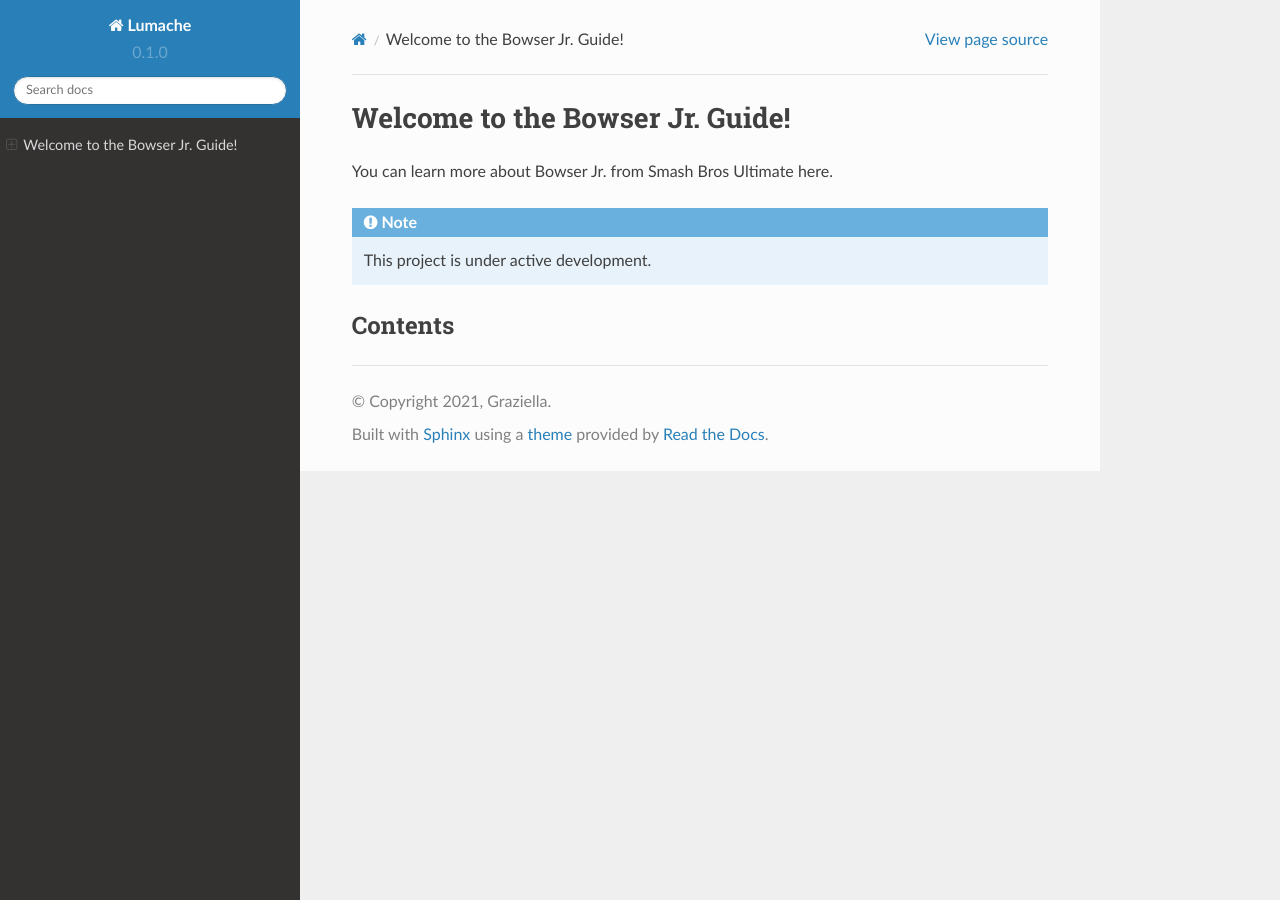
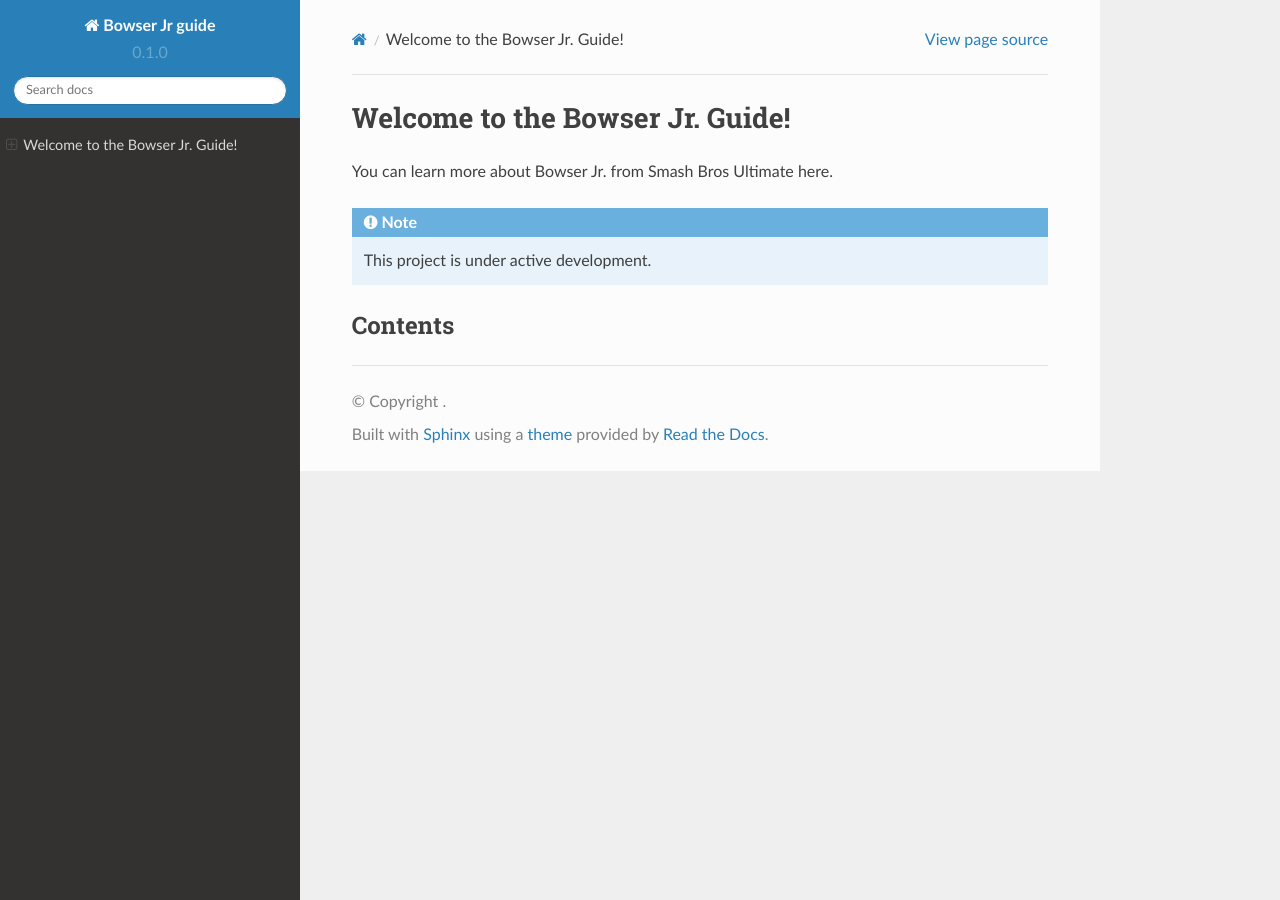
Before and after one commit to the-potatocouch/bowser-jr, a Sphinx documentation site: the page built from docs/source/index.rst, in a window 1280 px wide. Built offline with Sphinx 7.4.7 and the Read the Docs theme 2.0.0, drawn with Linux system fonts in a browser that asks for light colours; pages that are not in the unit, such as notebooks, are missing from menus.

Commit message:
Update conf.py

```diff
--- a/docs/source/conf.py
+++ b/docs/source/conf.py
@@ -2,9 +2,8 @@
 
 # -- Project information
 
-project = 'Lumache'
-copyright = '2021, Graziella'
-author = 'Graziella'
+project = 'Bowser Jr guide'
+author = 'PotatoCouch'
 
 release = '0.1'
 version = '0.1.0'
```
